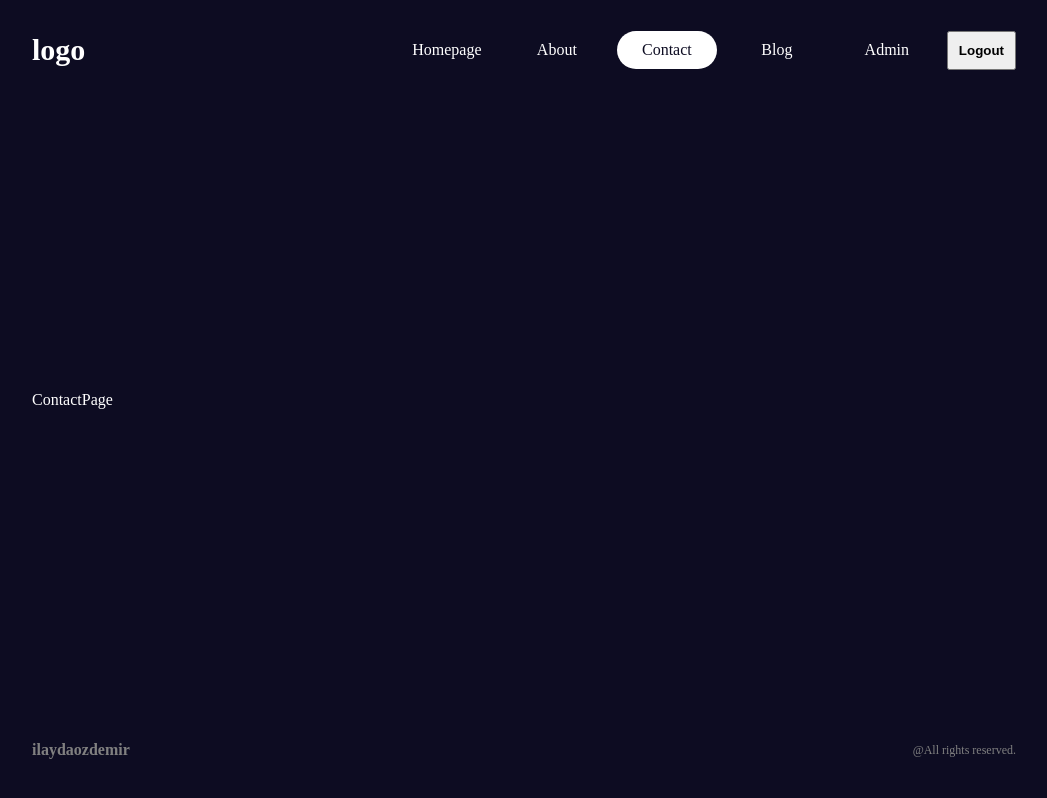
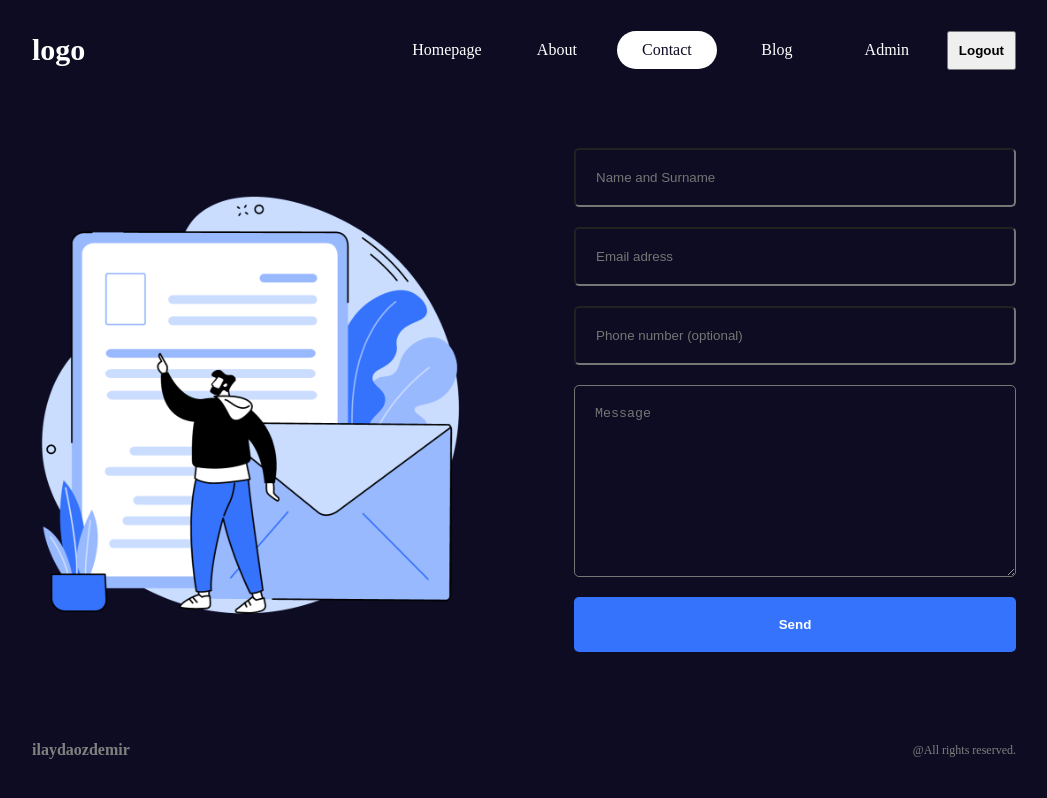
Before and after one commit to ilaydaozdemir/nextProjects, a Next.js app in the folder blog/: page /contact in a window 1280 px wide. Shown: the whole page, without its empty margins (116-1163 px from the left). Built offline with nearby package versions, Linux system fonts and the light colour scheme.

Commit message:
Add contact page content and design

```diff
--- /dev/null
+++ b/blog/src/app/contact/contact.module.css
@@ -0,0 +1,39 @@
+.container {
+  display: flex;
+  align-items: center;
+  gap: 100px;
+  flex: 1;
+}
+.imgContainer {
+  flex: 1;
+  height: 500px;
+  position: relative;
+}
+.img {
+  object-fit: contain;
+}
+.formContainer {
+  flex: 1;
+}
+.form {
+  display: flex;
+  flex-direction: column;
+  gap: 20px;
+}
+.form input,
+.form textarea {
+  padding: 20px;
+  border-radius: 5px;
+  outline: none;
+  background-color: var(--bgSoft);
+  color: var(--text);
+}
+.form button {
+  padding: 20px;
+  background-color: var(--btn);
+  color: var(--text);
+  font-weight: bold;
+  border: none;
+  border-radius: 5px;
+  cursor: pointer;
+}
--- a/blog/src/app/contact/page.jsx
+++ b/blog/src/app/contact/page.jsx
@@ -1,4 +1,27 @@
+import Image from "next/image";
+import styles from "./contact.module.css";
 const ContactPage = () => {
-  return <div>ContactPage</div>;
+  return (
+    <div className={styles.container}>
+      <div className={styles.imgContainer}>
+        <Image src="/contact.png" alt="" fill className={styles.img} sizes="" />
+      </div>
+      <div className={styles.formContainer}>
+        <form action="" className={styles.form}>
+          <input type="text" placeholder="Name and Surname" />
+          <input type="text" placeholder="Email adress" />
+          <input type="text" placeholder="Phone number (optional)" />
+          <textarea
+            name=""
+            id=""
+            cols={30}
+            rows={10}
+            placeholder="Message"
+          ></textarea>
+          <button>Send</button>
+        </form>
+      </div>
+    </div>
+  );
 };
 export default ContactPage;
```
